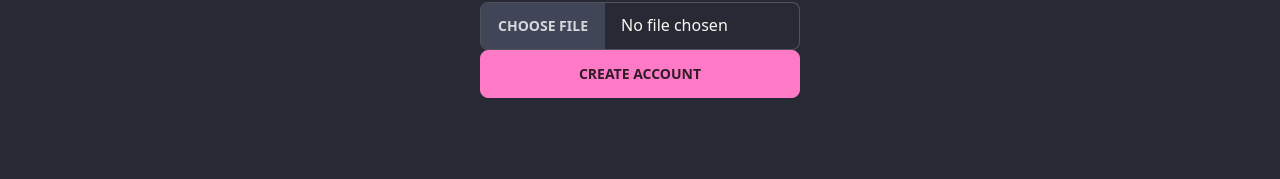
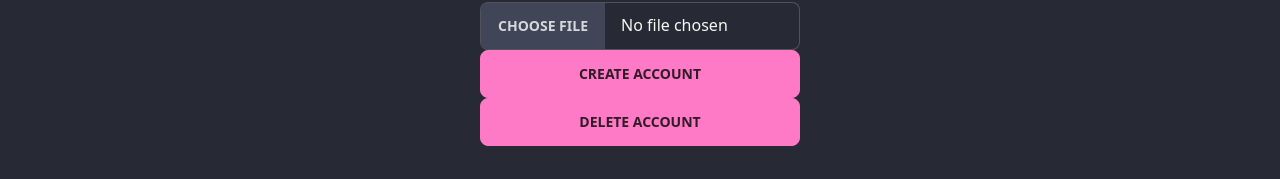
Before and after one commit to benjuntilla/CodeConnect, a Next.js app in the folder website/: page /onboarding in a window 1280 px wide. Shown: the part 618-797 px from the top of the page. Built offline with nearby package versions, Linux system fonts and the light colour scheme; no server answers.

Commit message:
improve onboarding flow

```diff
--- a/website/src/app/onboarding/page.tsx
+++ b/website/src/app/onboarding/page.tsx
@@ -1,7 +1,7 @@
 "use client";
 
-import { getUserUID } from "@/lib/firebase";
-import { updateUser, createUser, getUser } from "@/lib/api/user";
+import { logoutFirebase, getUserUID } from "@/lib/firebase";
+import { updateUser, createUser, getUser, deleteUser } from "@/lib/api/user";
 import { useState } from "react";
 import { useUserContext } from "../components/UserProvider";
 import type { User } from "@/lib/types";
@@ -129,12 +129,25 @@ export default function Onboarding() {
             } else {
               console.log("Creating user...");
               createUser(context.client, user);
+              window.location.href = "/profile/" + getUserUID(context.app);
             }
           });
         }}
       >
         Create account
       </button>
+      <button
+        className="btn btn-primary"
+        onClick={() => {
+          console.log("Deleting user...");
+          deleteUser(context.client, getUserUID(context.app) || "undefined");
+          console.log("Logging out...");
+          logoutFirebase(context.app);
+          window.location.reload();
+        }}
+      >
+        Delete account
+      </button>
     </div>
   );
 }
```
